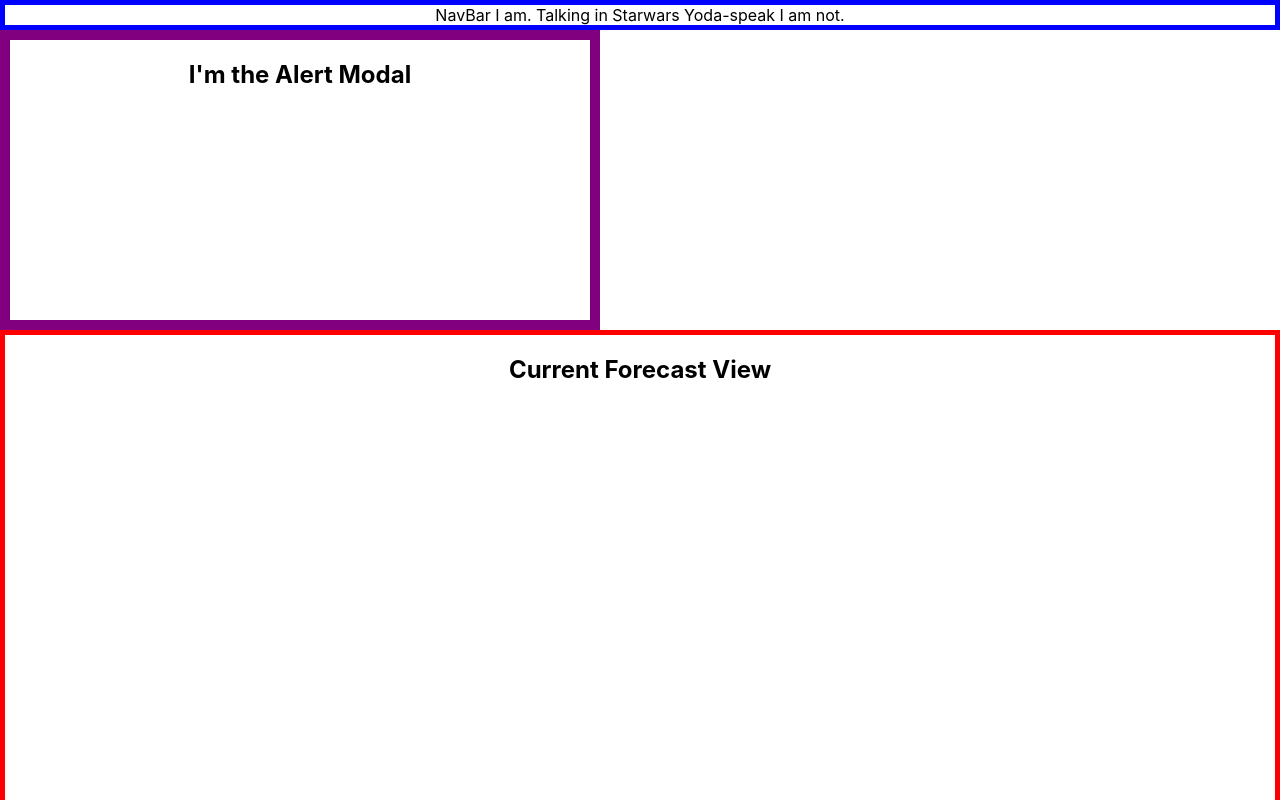
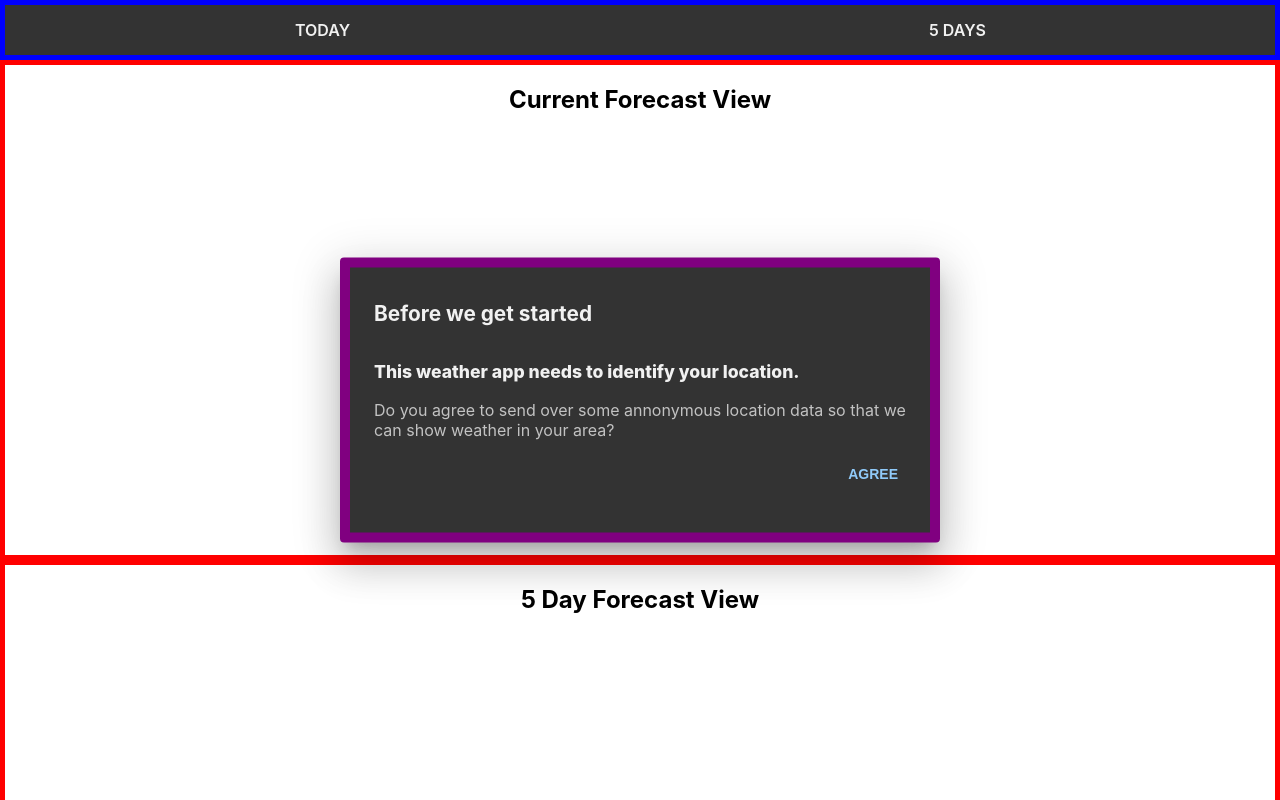
Before and after one commit to lokeam/openWeather, a React (Create React App) app: page / in a window 1280 px wide. Shown: the top 800 px of the page. Built offline with nearby package versions, Linux system fonts and the light colour scheme.

Commit message:
style: applied styling to NavBar and Alert components

```diff
--- a/src/App.js
+++ b/src/App.js
@@ -1,4 +1,5 @@
 import React from 'react';
+import { useState } from 'react';
 import NavBar from './components/NavBar/NavBar';
 import Alert from './components/Alert/Alert';
 import CurrentView from './components/CurrentView/CurrentView';
--- a/src/components/Alert/Alert.jsx
+++ b/src/components/Alert/Alert.jsx
@@ -5,7 +5,13 @@ const Alert =  () => {
 
   return (
     <div className="alert-dialog">
-      <h2>I'm the Alert Modal</h2>
+      <h2 className="alert-dialog__heading">Before we get started</h2>
+      <p className="alert-dialog__subheading">This weather app needs to identify your location.</p>
+      <p className="alert-dialog__description">Do you agree to send over some annonymous location data so that we can show weather in your area?</p>
+      <div className="alert-dialog__actions">
+        {/* {<button className="alert-dialog__btn" onClick={ () => {console.log('clicked')} } autoFocus>Disagree</button>} */}
+        <button className="alert-dialog__btn" onClick={ () => {console.log('clicked')} } autoFocus>Agree</button>
+      </div>
     </div>
   )
 };
--- a/src/components/Alert/alert.css
+++ b/src/components/Alert/alert.css
@@ -1,5 +1,51 @@
 .alert-dialog {
   border: 10px solid purple;
-  height: 300px;
-  width: 600px;
+  display: flex;
+  flex-direction: column;
+  color: #f1f1f1;
+  background-color: #333;
+  border-radius: 4px;
+  max-width: 600px;
+  min-width: 375px;
+  max-height: calc(100% - 64px);
+  min-height: 285px;
+  padding: 16px 24px;
+  text-align: left;
+  position: absolute;
+  top: 50%;
+  left: 50%;
+  transform: translate(-50%, -50%);
+  box-shadow: 0px 11px 15px -7px rgba(0,0,0,0.2),0px 24px 38px 3px rgba(0,0,0,0.14),0px 9px 46px 8px rgba(0,0,0,0.12);
 }
+
+.alert-dialog__heading {
+  font-size: 1.3rem;
+}
+
+.alert-dialog__subheading {
+  font-size: 1.1rem;
+  font-weight: 800;
+}
+
+.alert-dialog__description {
+  color: rgba(255, 255, 255, 0.7);
+  margin: 0 0 20px 0;
+}
+
+.alert-dialog__actions {
+  text-align: right;
+}
+
+.alert-dialog__btn {
+  background-color: transparent;
+  color: #90caf9;
+  padding: 6px 8px;
+  font-weight: 600;
+  text-transform: uppercase;
+  transition: background-color 250ms cubic-bezier(0.4, 0, 0.2, 1) 0ms,box-shadow 250ms cubic-bezier(0.4, 0, 0.2, 1) 0ms,border 250ms cubic-bezier(0.4, 0, 0.2, 1) 0ms;
+  border-radius: 4px;
+  cursor: pointer;
+  outline: 0;
+  border: 0;
+  font-size: 0.875rem;
+}
--- a/src/components/NavBar/NavBar.jsx
+++ b/src/components/NavBar/NavBar.jsx
@@ -4,8 +4,9 @@ import './navbar.css';
 function NavBar() {
   return (
     <nav className="nav__container">
-      <ul>
-        <li>NavBar I am. Talking in Starwars Yoda-speak I am not.</li>
+      <ul className="nav__list">
+        <li onClick={ () => console.log('currentWeather') } className="nav__list--item">Today</li>
+        <li onClick={ () => console.log('fiveDayForecast') } className="nav__list--item">5 Days</li>
       </ul>
     </nav>
   )
--- a/src/components/NavBar/navbar.css
+++ b/src/components/NavBar/navbar.css
@@ -1,4 +1,24 @@
 .nav__container {
   margin: 0;
-  border: 5px solid blue;
+  border: 5px solid blue
 }
+
+.nav__list {
+  display: flex;
+  flex-direction: row;
+  justify-content: center;
+  align-content: space-between;
+  list-style: none;
+  margin: 0;
+  padding: 0;
+}
+
+.nav__list--item {
+  color: #f1f1f1;
+  text-transform: uppercase;
+  font-weight: 600;
+  background-color: #333;
+  padding: 15px 30px;
+  width: 50%;
+  cursor: pointer;
+}
```
Also changed, not shown: src/logo.svg (deleted).
